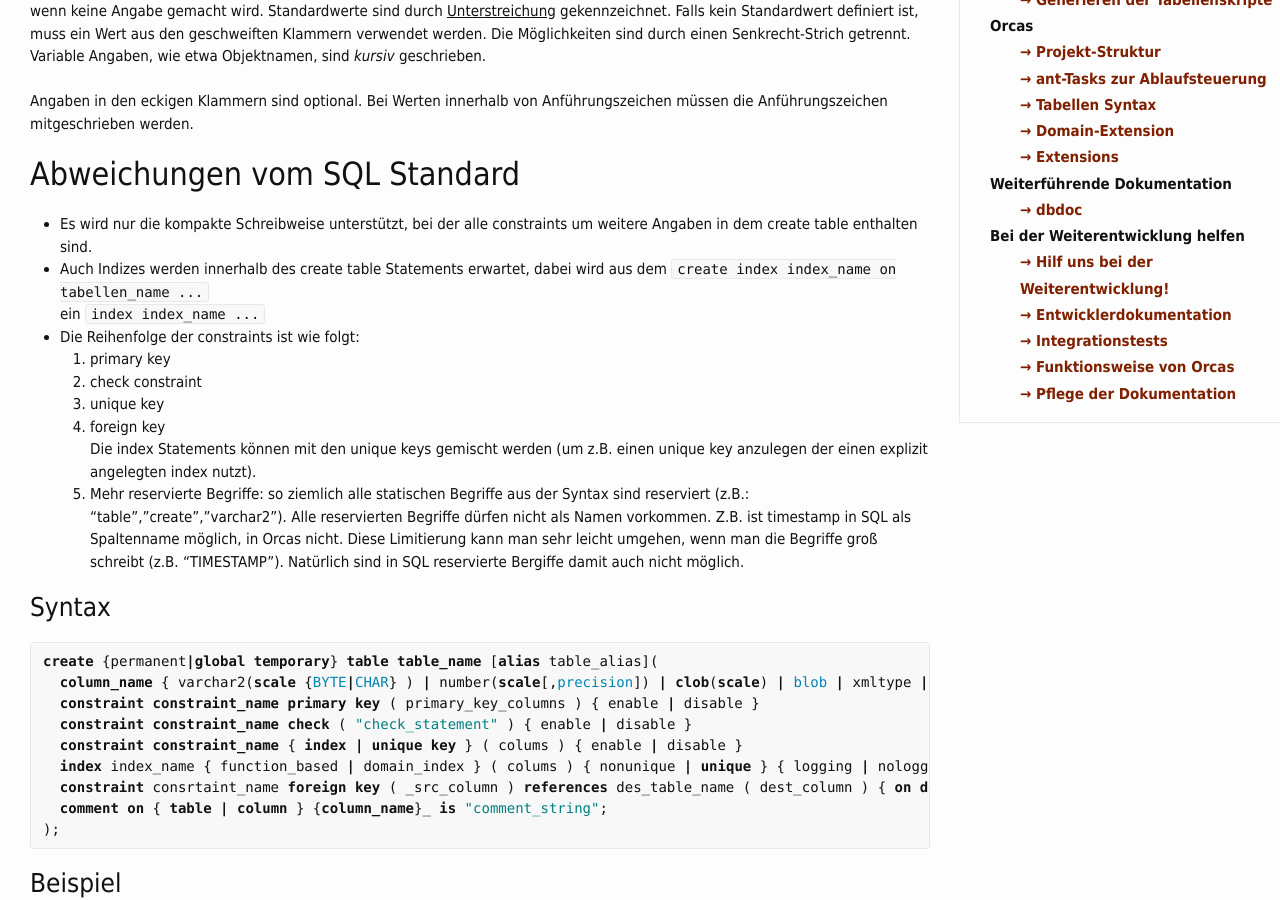
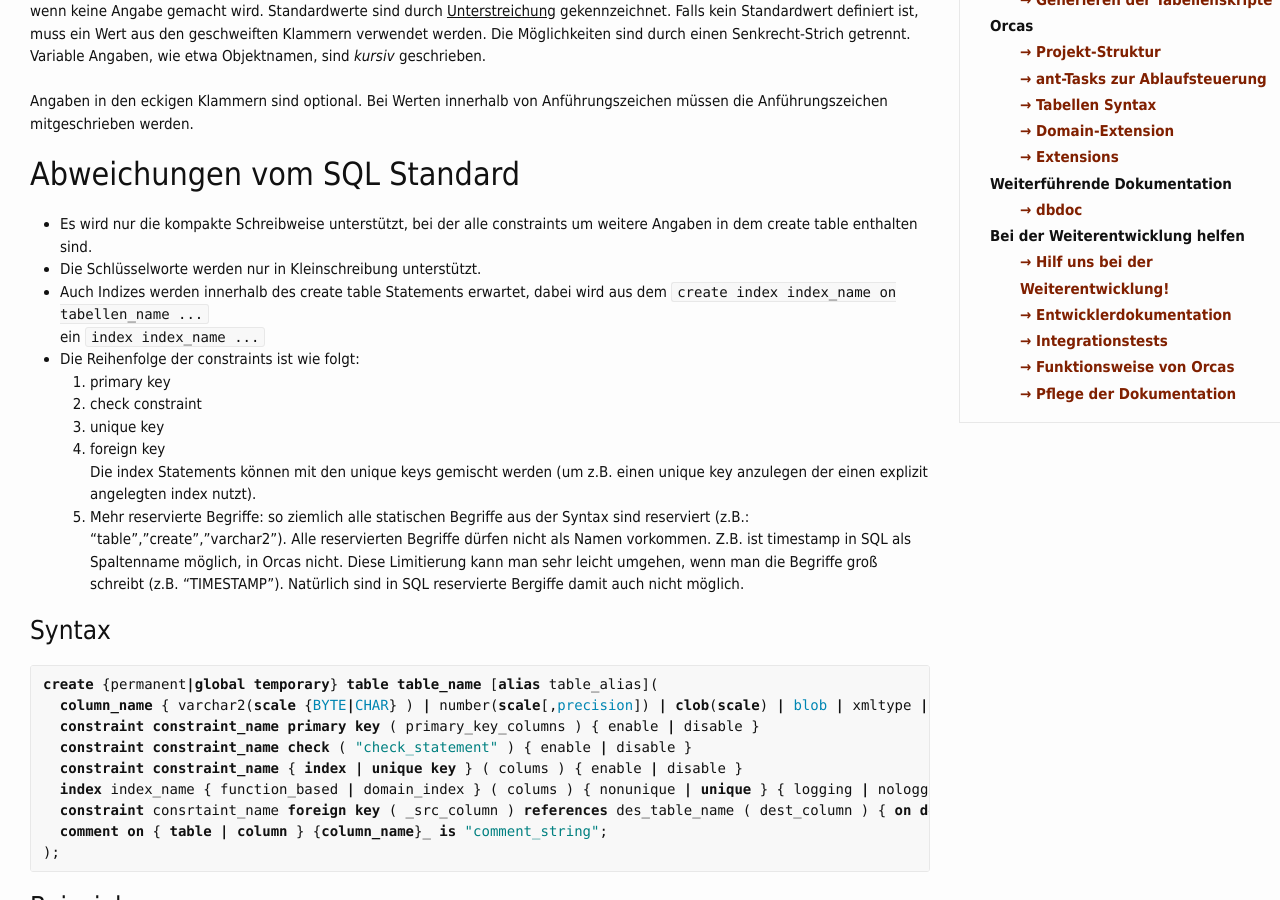
Before and after one commit to opitzconsulting/orcas, a Jekyll site: the page built from _docs/statics-syntax.md, in a window 1280 px wide and 900 px high, scrolled down 437 px. Built offline with Jekyll 4.4.1, drawn with Linux system fonts in a browser that asks for light colours; some of the changed lines change nothing that is shown.

Commit message:
Update statics-syntax.md
Clarifications: Keyword null is not allowed for columns: leave out or use 'not null'. Capital letters are not allowed for keywords, in contrast to SQL.

```diff
--- a/_docs/statics-syntax.md
+++ b/_docs/statics-syntax.md
@@ -13,6 +13,7 @@
 ##Abweichungen vom SQL Standard
 
 - Es wird nur die kompakte Schreibweise unterstützt, bei der alle constraints um weitere Angaben in dem create table enthalten sind.
+- Die Schlüsselworte werden nur in Kleinschreibung unterstützt.
 - Auch Indizes werden innerhalb des create table Statements erwartet, dabei wird aus dem <code>create index index_name on tabellen_name ...</code><br/>ein <code>index index_name ...</code>
 - Die Reihenfolge der constraints ist wie folgt:
   1. primary key
@@ -26,7 +27,7 @@
 
 {% highlight sql %}
 create {permanent|global temporary} table table_name [alias table_alias](
-  column_name { varchar2(scale {BYTE|CHAR} ) | number(scale[,precision]) | clob(scale) | blob | xmltype | date } [default "default_value"] {null | not null}
+  column_name { varchar2(scale {BYTE|CHAR} ) | number(scale[,precision]) | clob(scale) | blob | xmltype | date } [default "default_value"] {not null}
   constraint constraint_name primary key ( primary_key_columns ) { enable | disable }
   constraint constraint_name check ( "check_statement" ) { enable | disable }
   constraint constraint_name { index | unique key } ( colums ) { enable | disable }
```
